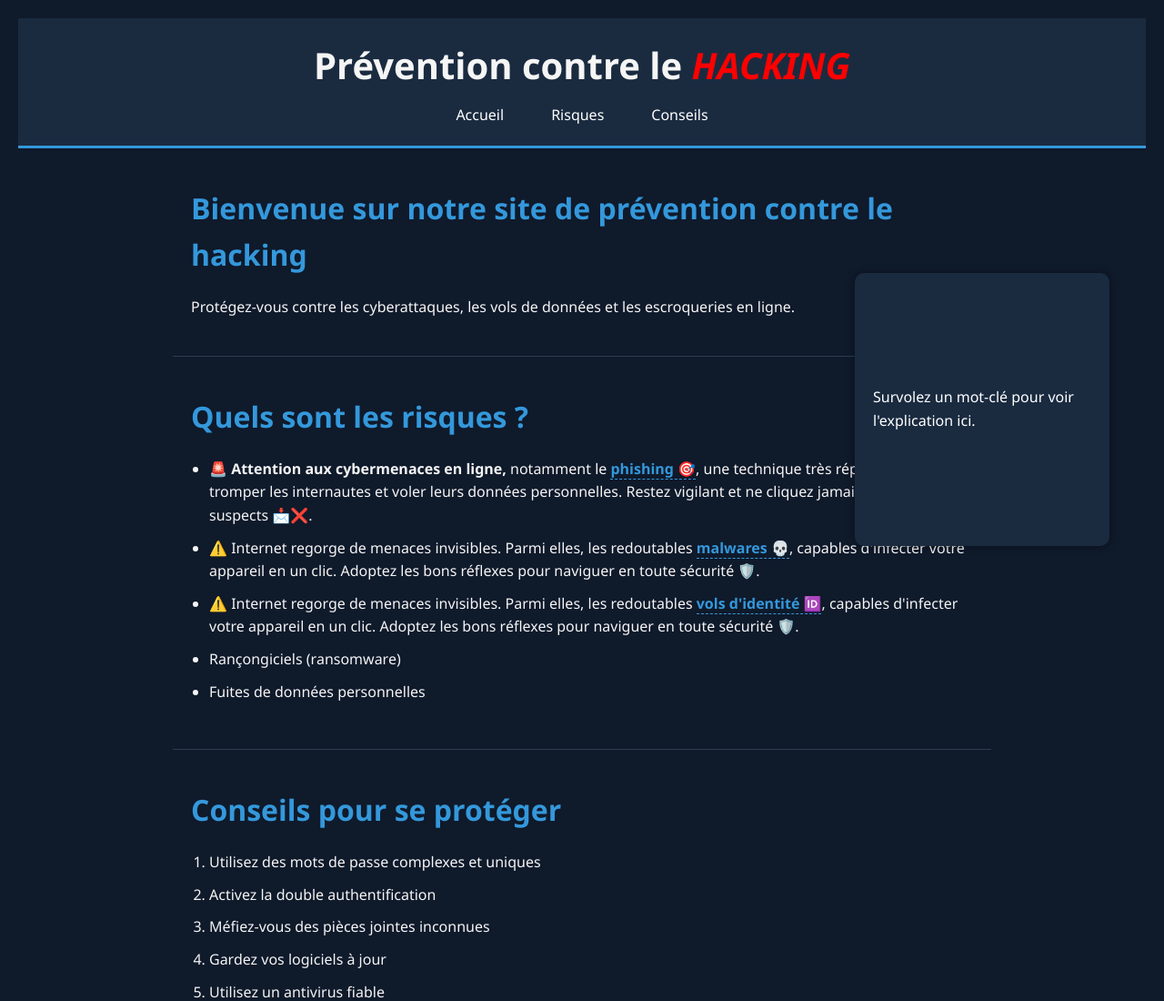
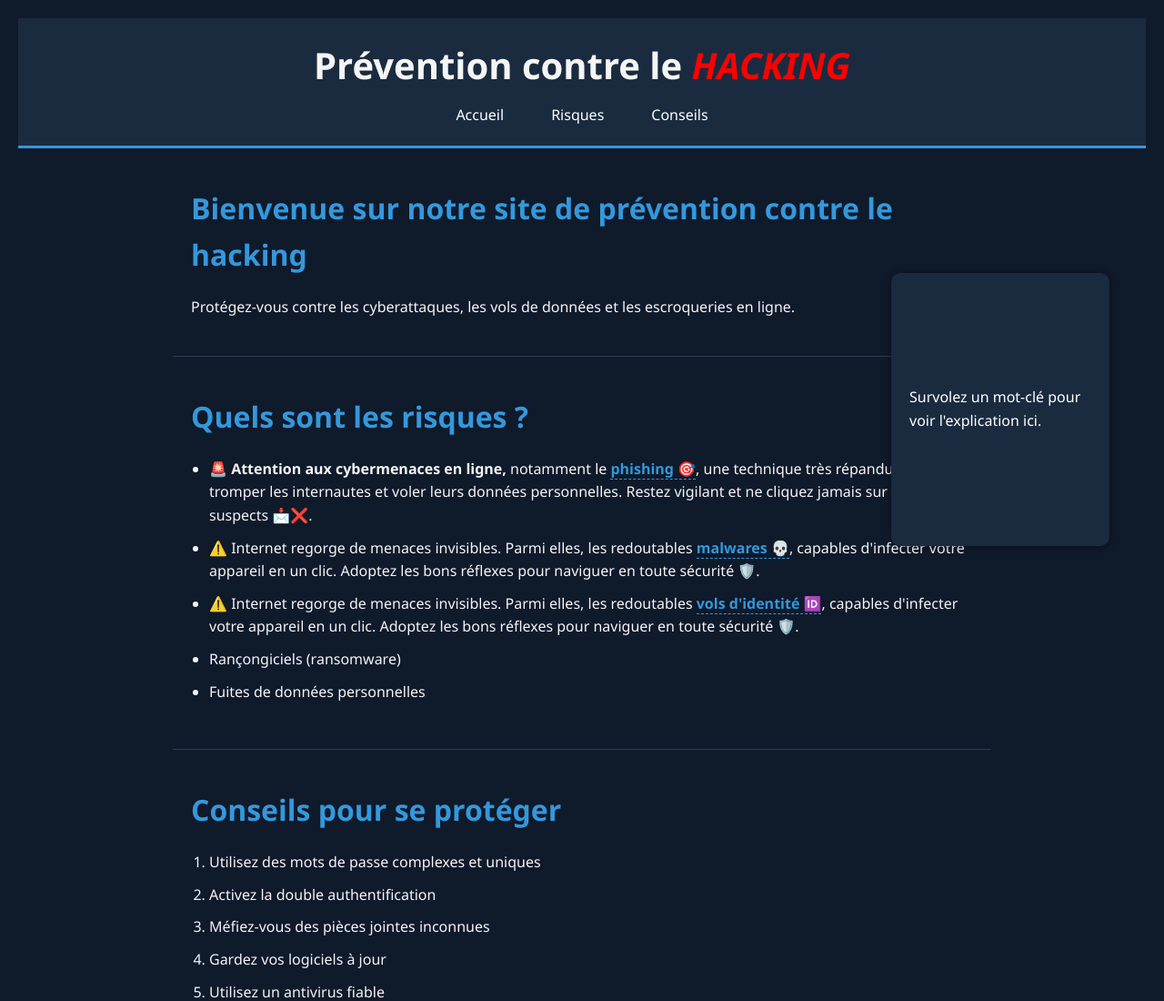
Before and after one commit to kibagami-nc/POPUPS-WEB, a plain HTML site: page index.html in a window 1280 px wide. Shown: the top 1100 px of the page at 91% size. Drawn offline with Linux system fonts and the light colour scheme.

Commit message:
modified:   css/style.css

```diff
--- a/css/style.css
+++ b/css/style.css
@@ -133,7 +133,7 @@ section li {
     position: absolute;
     top: 300px;
     right: 60px;
-    width: 280px;
+    width: 240px;
     min-height: 300px;
     background-color: #1a2b40;
     padding: 20px;
```
